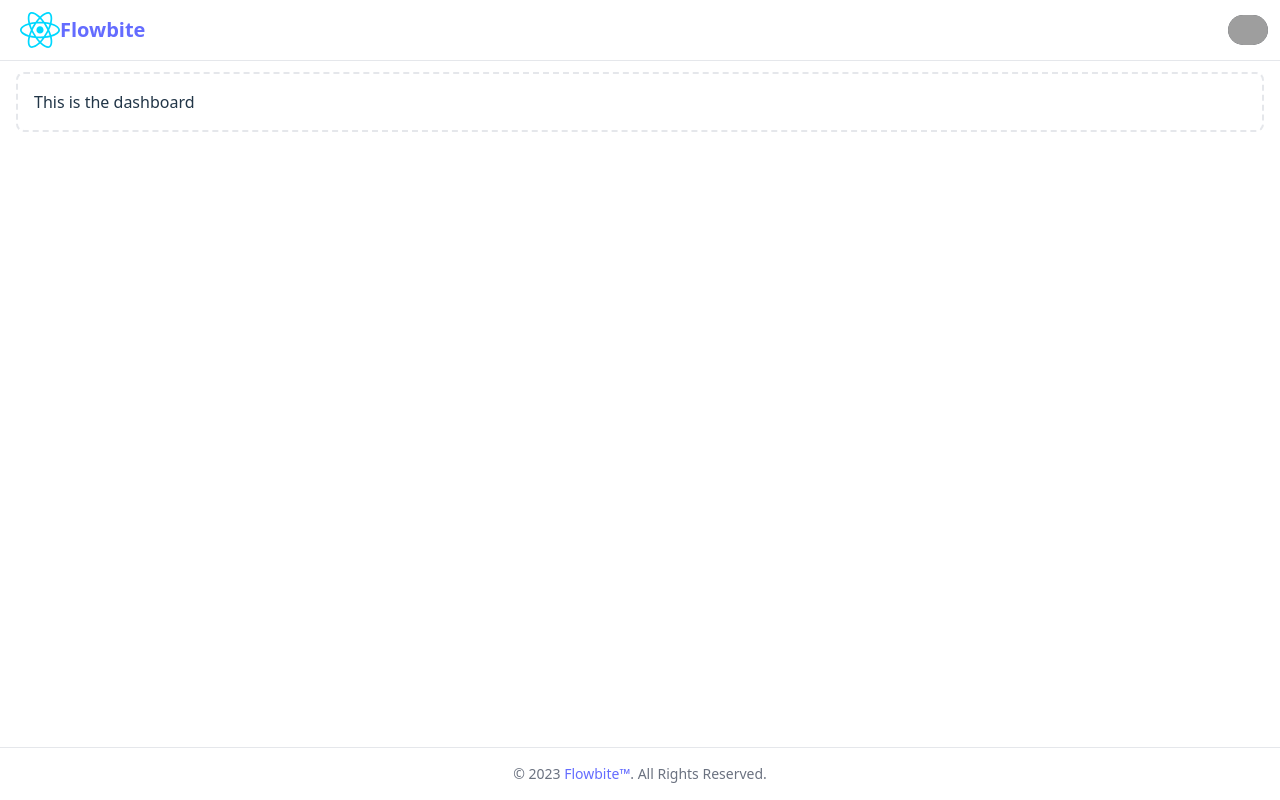
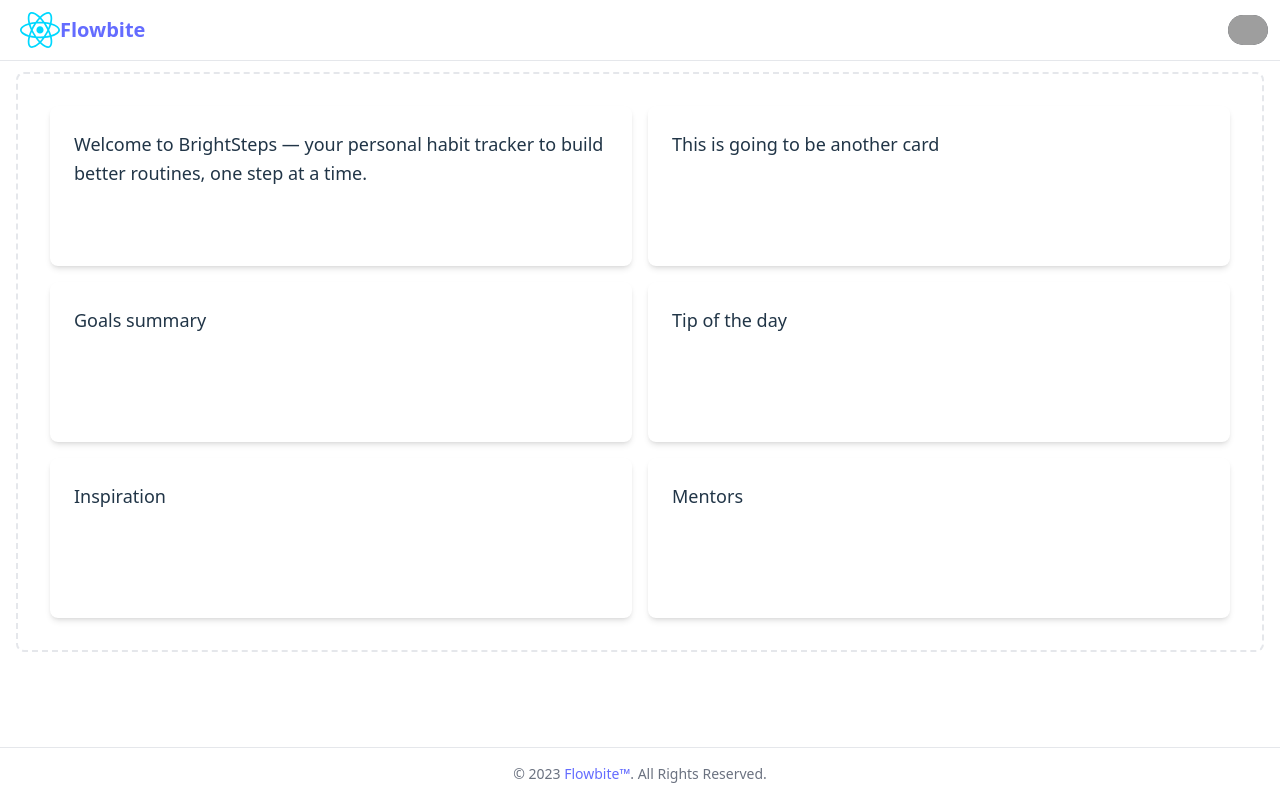
Before and after one commit to M-Araujo/BrightSteps, a React (Vite) app: page / in a window 1280 px wide. Built offline with nearby package versions, Linux system fonts and the light colour scheme; grey boxes are pictures that could not be loaded.

Commit message:
added about page + dashboard cards

```diff
--- /dev/null
+++ b/src/components/ui/Card.tsx
@@ -0,0 +1,21 @@
+
+export default function Card({
+    children,
+    title,
+    className = ''
+}: {
+    children: React.ReactNode,
+    title?: string,
+    className?: string
+}) {
+
+    return (
+        <>
+            <div className={`rounded-lg shadow-md p-4 bg-white min-h-40 p-6 text-lg font-medium leading-relaxed ${className}`}>
+                {title && <h2 className="text-lg font-semibold mb-2">{title}</h2>}
+                {children}
+            </div>
+
+        </>
+    );
+}
--- a/src/routes/About.tsx
+++ b/src/routes/About.tsx
@@ -1,23 +1,25 @@
 export default function About() {
     return (
         <>
-            <h1>About</h1>
-            <h2>Welcome to My Habit Tracker Portfolio!</h2>
-            <p>
+            <div className="max-w-3xl mx-auto px-4 py-8">
+                <h1 className="text-3xl font-bold mb-4">About</h1>
+                <h2 className="text-xl font-semibold mb-4">Welcome to My Habit Tracker Portfolio!</h2>
+                <p className="text-base leading-relaxed mb-4">
                     Hi, I'm Miriam, a passionate developer focused on building intuitive and practical applications.
                     This project is a <strong>habit tracker</strong> where you can easily manage and track your personal goals and daily habits.
                 </p>
-            <p>
+                <p className="text-base leading-relaxed mb-4">
                     <strong>Note:</strong> Any data you add or alter is only stored for the current session and will be reset upon refreshing the page. This allows you to experiment without worrying about your data being saved or shared.
                 </p>
-            <p>
+                <p className="text-base leading-relaxed mb-4">
                     This project is a demonstration of my skills in frontend development, with features including real-time data updates, interactive checkboxes, and a responsive layout. Feel free to explore and learn more about my work!
                 </p>
-            <p>
+
+                <p className="text-base leading-relaxed mb-4">
                     You can also connect with me on{" "}
                     <a
                         href="https://www.linkedin.com/in/seu-perfil"
-                    className="text-blue-600 hover:underline"
+                        className="text-blue-600 hover:underline focus:outline-none focus:ring focus:ring-blue-400 rounded"
                         target="_blank"
                         rel="noopener noreferrer"
                     >
@@ -26,13 +28,12 @@ export default function About() {
                     for more details or opportunities.
                 </p>
 
-
-            <ul className="list-disc ml-6 space-y-2">
+                <ul className="list-disc ml-6 space-y-2 text-base leading-relaxed">
                     <li>➕ Add new habits and customize your tracking.</li>
                     <li>📈 Track your progress towards specific goals and stay motivated.</li>
                     <li>🔐 Explore a sandbox mode with limited functionality to safely test features without affecting data.</li>
                 </ul>
-
+            </div>
                 </>
     );
 }
--- a/src/routes/Dashboard.tsx
+++ b/src/routes/Dashboard.tsx
@@ -1,8 +1,43 @@
+import Card from './../components/ui/Card.tsx';
+
 export default function Dashboard() {
+    return (
+        <div className="grid grid-cols-1 sm:grid-cols-2 lg:grid-cols-4 gap-4 p-4">
+            <div className="sm:col-span-2 lg:col-span-2">
+                <Card>
+                    Welcome to BrightSteps — your personal habit tracker to build better routines, one step at a time.
+                </Card>
+            </div>
 
-    return (
-        <>
-            This is the dashboard
-        </>
+            <div className="sm:col-span-2 lg:col-span-2">
+                <Card>
+                    This is going to be another card
+                </Card>
+            </div>
+
+            <div className="sm:col-span-2 lg:col-span-2">
+                <Card>
+                    Goals summary
+                </Card>
+            </div>
+
+            <div className="sm:col-span-2 lg:col-span-2">
+                <Card>
+                    Tip of the day
+                </Card>
+            </div>
+
+            <div className="sm:col-span-2 lg:col-span-2">
+                <Card>
+                    Inspiration
+                </Card>
+            </div>
+
+            <div className="sm:col-span-2 lg:col-span-2">
+                <Card>
+                    Mentors
+                </Card>
+            </div>
+        </div>
     );
 }
```
Lines whose indentation alone changed are shown as unchanged.
